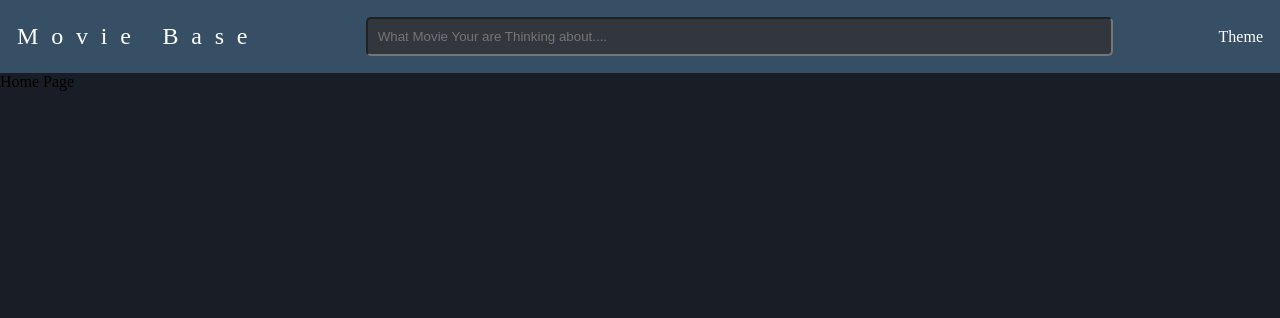
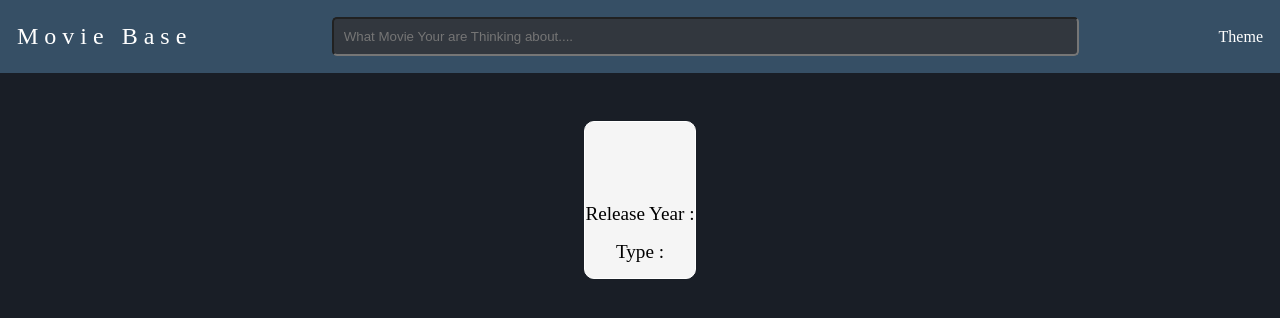
Before and after one commit to av025/Movie-App---React-and-Redux, a React (Vite) app: page / in a window 1280 px wide. Shown: the top 318 px of the page. Built offline with nearby package versions, Linux system fonts and the light colour scheme.

Commit message:
Implement Card Movie Component

```diff
--- /dev/null
+++ b/src/components/MovieCard.jsx
@@ -0,0 +1,22 @@
+import styles from "../style/movie-card.module.css";
+
+function MovieCard({ Title, Year, imdbID, Type, Poster }) {
+  return (
+    <div className={styles.movieCardWrapper}>
+      <div className={styles.cardImage}>
+        <img src={Poster} alt={Title} />
+      </div>
+      <div className={styles.movieTitle}>
+        <span>{Title}</span>
+      </div>
+      <div className={styles.movieYear}>
+        <span>Release Year :{Year}</span>
+      </div>
+      <div className={styles.movieType}>
+        <span>Type : {Type}</span>
+      </div>
+    </div>
+  );
+}
+
+export default MovieCard;
--- a/src/pages/Home.jsx
+++ b/src/pages/Home.jsx
@@ -1,9 +1,11 @@
-import "../style/home.module.css";
+import MovieCard from "../components/MovieCard";
+import  styles from "../style/home.module.css";
 
 
 function Home() {
-    return <>
-    Home Page</>
+    return <div className={styles.movieCardWrapper}>
+    <MovieCard/>
+    </div>
 }
 
 export default Home;
--- a/src/style/home.module.css
+++ b/src/style/home.module.css
@@ -0,0 +1,5 @@
+.movieCardWrapper {
+    margin-top: 3rem;
+    display: flex;
+    justify-content: space-around;
+}
--- /dev/null
+++ b/src/style/movie-card.module.css
@@ -0,0 +1,22 @@
+.movieCardWrapper {
+    max-width: 40%;
+    display: flex;
+    flex-direction: column;
+    border: 1px solid white;
+    padding: 15px 0;
+    border-radius: 10px;
+    align-items: center;
+    background-color: whitesmoke;
+    text-align: center;
+}
+
+.movieTitle {
+    font-size: x-large;
+    letter-spacing: 3px;
+    margin-top: 2rem;
+}
+
+.movieYear, .movieType {
+    font-size: larger;
+    margin-top: 1rem;
+}
--- a/src/style/navbar.module.css
+++ b/src/style/navbar.module.css
@@ -10,7 +10,7 @@
 
 .navbarWrapper div:nth-child(1) {
     font-size: x-large;
-    letter-spacing: 0.8rem;
+    letter-spacing: 6px;
 
 }
 
```
